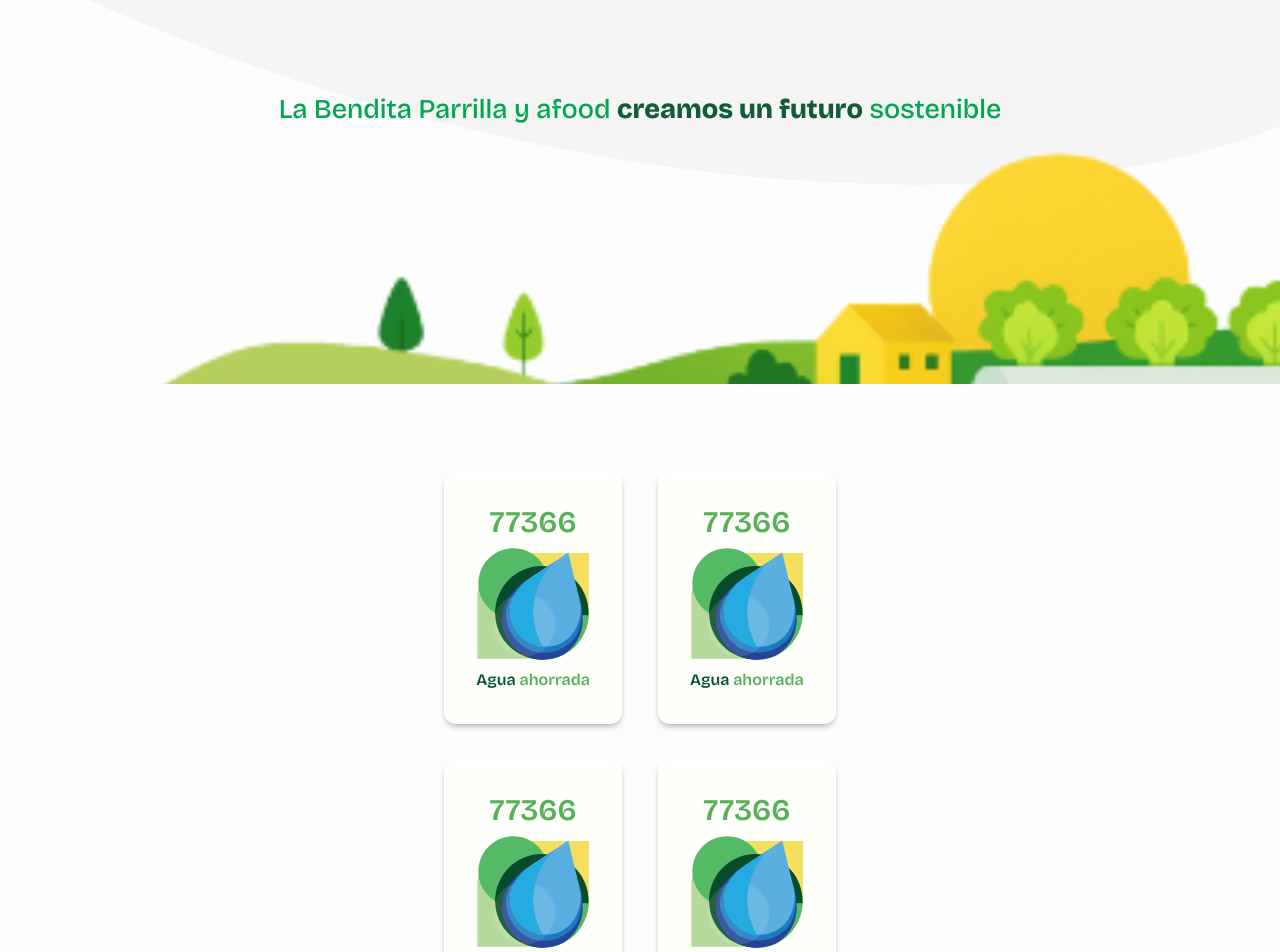
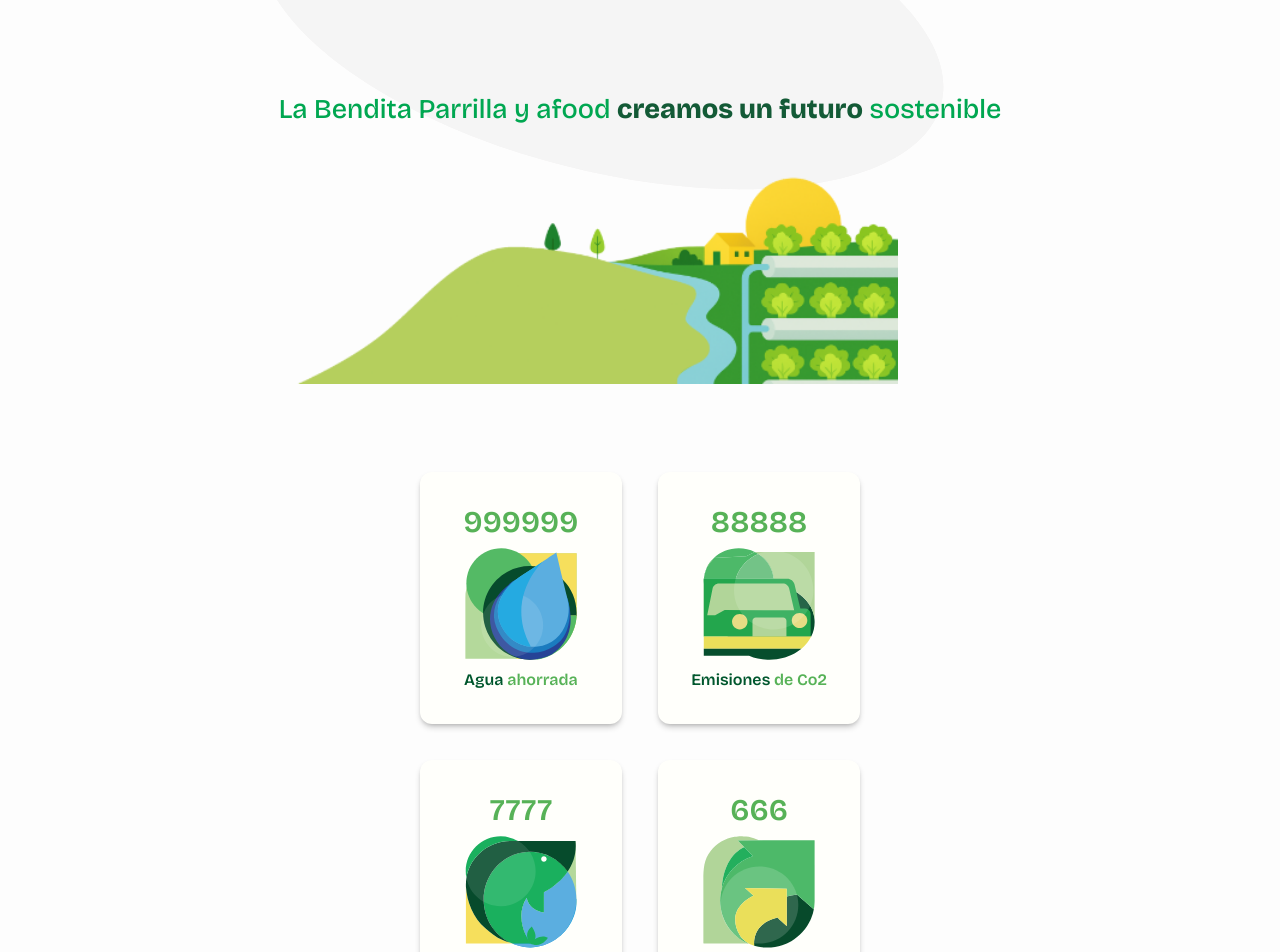
Before and after one commit to jmncamilo/afood-dash, a Next.js app: page /impacto in a window 1280 px wide. Shown: the top 952 px of the page. Built offline with nearby package versions, Linux system fonts and the light colour scheme.

Commit message:
feat(client/environment): improve the banner image for better title visibility on desktop screens and implement the four functional components with environmental metrics

```diff
--- a/src/app/impacto/EnvironmentalCard.js
+++ b/src/app/impacto/EnvironmentalCard.js
@@ -1,8 +1,8 @@
 import Image from "next/image";
 
-export function EnvironmentalCard({ value = 0, srcImage = '/misc/water-afood.svg', mainLabel = 'Agua', highlightLabel = 'ahorrada' }) {
+export function EnvironmentalCard({ value = 0, srcImage = '/misc/water-afood.svg', mainLabel = 'Agua', highlightLabel = 'ahorrada', title = '' }) {
     return (
-        <div className="p-5 flex flex-col items-center justify-center gap-2 bg-[#fffffb] rounded-xl shadow-md shadow-black/20 md:p-8 w-full max-w-[350px] whitespace-nowrap overflow-hidden text-ellipsis">
+        <div title={title} className="p-5 flex flex-col items-center justify-center gap-2 bg-[#fffffb] rounded-xl shadow-md shadow-black/20 md:p-8 w-full max-w-[350px] whitespace-nowrap overflow-hidden text-ellipsis hover:bg-[#f7f7f7] transition-transform duration-200 ease-out hover:-translate-y-2">
             <h2 className="text-2xl md:text-3xl font-semibold text-[#57B257] font-[family-name:var(--font-bricolage)]">{value}</h2>
             <div className="relative w-full h-24 md:h-28 flex-shrink-0">
                 <Image
--- a/src/app/impacto/page.js
+++ b/src/app/impacto/page.js
@@ -1,4 +1,5 @@
 import Image from "next/image";
+import { EnvironmentalCard } from "@/app/impacto/EnvironmentalCard";
 
 export default function EnvironmentalImpactMetrics() {
     return (
@@ -10,7 +11,7 @@
                         src="/banners/banner-impact.svg"
                         alt="Impacto ambiental"
                         fill
-                        className="object-cover"
+                        className="object-cover lg:object-fill"
                         priority
                     />
                     <div className="absolute inset-0"></div>
@@ -28,66 +29,10 @@
 
                     {/* Section métricas ambientales */}
                     <section className="grid grid-cols-2 grid-rows-2 gap-7 md:gap-9 w-fit mx-auto">
-                        {/* TODO: verificar en diferentes pantallas, corregir si es necesario, agregar últimos detalles y modularizar en un componente funcional */}
-                        <div className="p-5 flex flex-col items-center justify-center gap-2 bg-[#fffffb] rounded-xl shadow-md shadow-black/20 md:p-8 w-full max-w-[350px] whitespace-nowrap overflow-hidden text-ellipsis">
-                            <h2 className="text-2xl md:text-3xl font-semibold text-[#57B257] font-[family-name:var(--font-bricolage)]">77366</h2>
-                            <div className="relative w-full h-24 md:h-28 flex-shrink-0">
-                                <Image
-                                    src="/misc/water-afood.svg"
-                                    alt="Agua ahorrada"
-                                    fill
-                                    className="object-contain object-center"
-                                />
-                            </div>
-                            <p className="text-md md:text-base text-[#00572D] font-[family-name:var(--font-bricolage)] font-semibold">
-                                Agua <span className="text-[#57B257]">ahorrada</span>
-                            </p>
-                        </div>
-
-                        <div className="p-5 flex flex-col items-center justify-center gap-2 bg-[#fffffb] rounded-xl shadow-md shadow-black/20 md:p-8 w-full max-w-[350px] whitespace-nowrap overflow-hidden text-ellipsis">
-                            <h2 className="text-2xl md:text-3xl font-semibold text-[#57B257] font-[family-name:var(--font-bricolage)]">77366</h2>
-                            <div className="relative w-full h-24 md:h-28 flex-shrink-0">
-                                <Image
-                                    src="/misc/water-afood.svg"
-                                    alt="Agua ahorrada"
-                                    fill
-                                    className="object-contain object-center"
-                                />
-                            </div>
-                            <p className="text-md md:text-base text-[#00572D] font-[family-name:var(--font-bricolage)] font-semibold">
-                                Agua <span className="text-[#57B257]">ahorrada</span>
-                            </p>
-                        </div>
-
-                        <div className="p-5 flex flex-col items-center justify-center gap-2 bg-[#fffffb] rounded-xl shadow-md shadow-black/20 md:p-8 w-full max-w-[350px] whitespace-nowrap overflow-hidden text-ellipsis">
-                            <h2 className="text-2xl md:text-3xl font-semibold text-[#57B257] font-[family-name:var(--font-bricolage)]">77366</h2>
-                            <div className="relative w-full h-24 md:h-28 flex-shrink-0">
-                                <Image
-                                    src="/misc/water-afood.svg"
-                                    alt="Agua ahorrada"
-                                    fill
-                                    className="object-contain object-center"
-                                />
-                            </div>
-                            <p className="text-md md:text-base text-[#00572D] font-[family-name:var(--font-bricolage)] font-semibold">
-                                Agua <span className="text-[#57B257]">ahorrada</span>
-                            </p>
-                        </div>
-
-                        <div className="p-5 flex flex-col items-center justify-center gap-2 bg-[#fffffb] rounded-xl shadow-md shadow-black/20 md:p-8 w-full max-w-[350px] whitespace-nowrap overflow-hidden text-ellipsis">
-                            <h2 className="text-2xl md:text-3xl font-semibold text-[#57B257] font-[family-name:var(--font-bricolage)]">77366</h2>
-                            <div className="relative w-full h-24 md:h-28 flex-shrink-0">
-                                <Image
-                                    src="/misc/water-afood.svg"
-                                    alt="Agua ahorrada"
-                                    fill
-                                    className="object-contain object-center"
-                                />
-                            </div>
-                            <p className="text-md md:text-base text-[#00572D] font-[family-name:var(--font-bricolage)] font-semibold">
-                                Agua <span className="text-[#57B257]">ahorrada</span>
-                            </p>
-                        </div>
+                        <EnvironmentalCard value={999999} srcImage={'/misc/water-afood.svg'} mainLabel={'Agua'} highlightLabel={'ahorrada'} title={'m2 de agua que NO usamos'}/>
+                        <EnvironmentalCard value={88888} srcImage={'/misc/carbon-afood.svg'} mainLabel={'Emisiones'} highlightLabel={'de Co2'}/>
+                        <EnvironmentalCard value={7777} srcImage={'/misc/fish-afood.svg'} mainLabel={'Peces'} highlightLabel={'producidos'}/>
+                        <EnvironmentalCard value={666} srcImage={'/misc/nitrogen-afood.svg'} mainLabel={'Nitrógeno'} highlightLabel={'evitado'} title={'kg de nitrógeno que NO se desperdiciaron'}/>
                     </section>
 
                     {/* Sección de contacto */}
```
